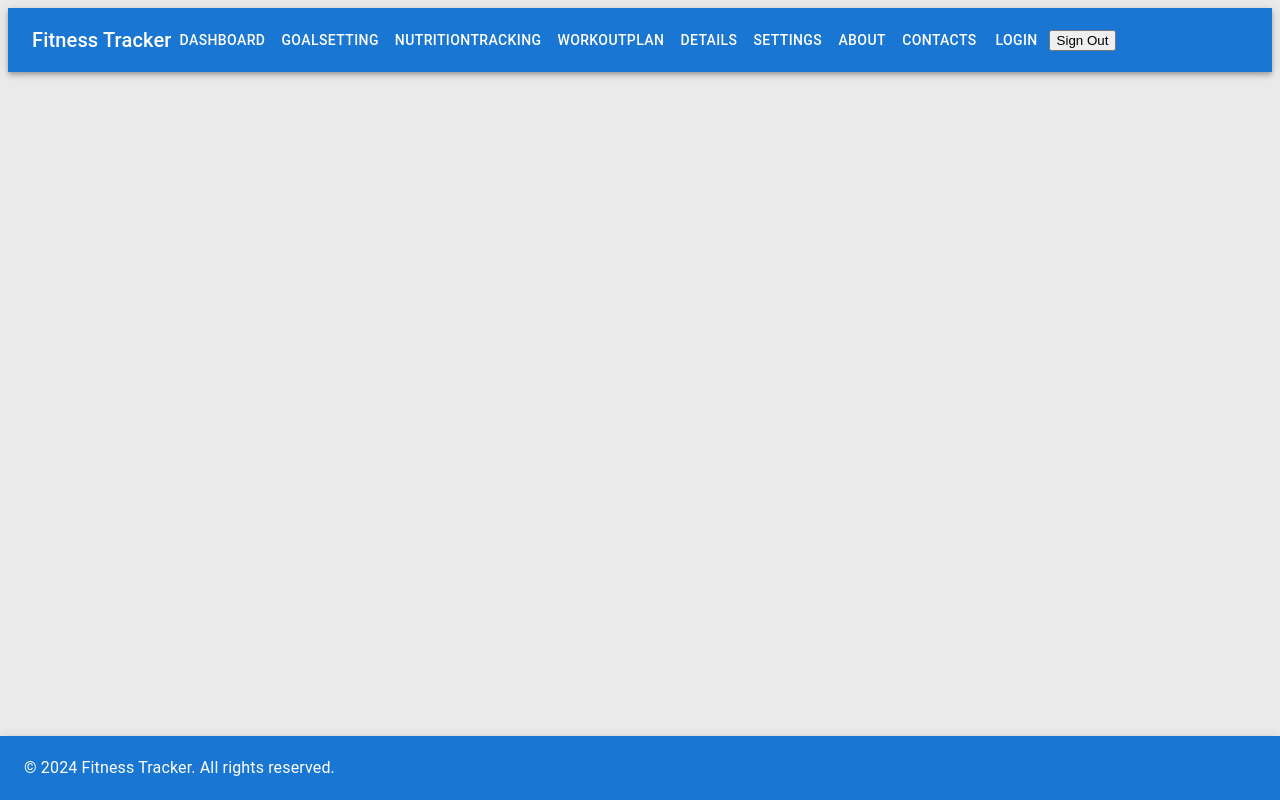
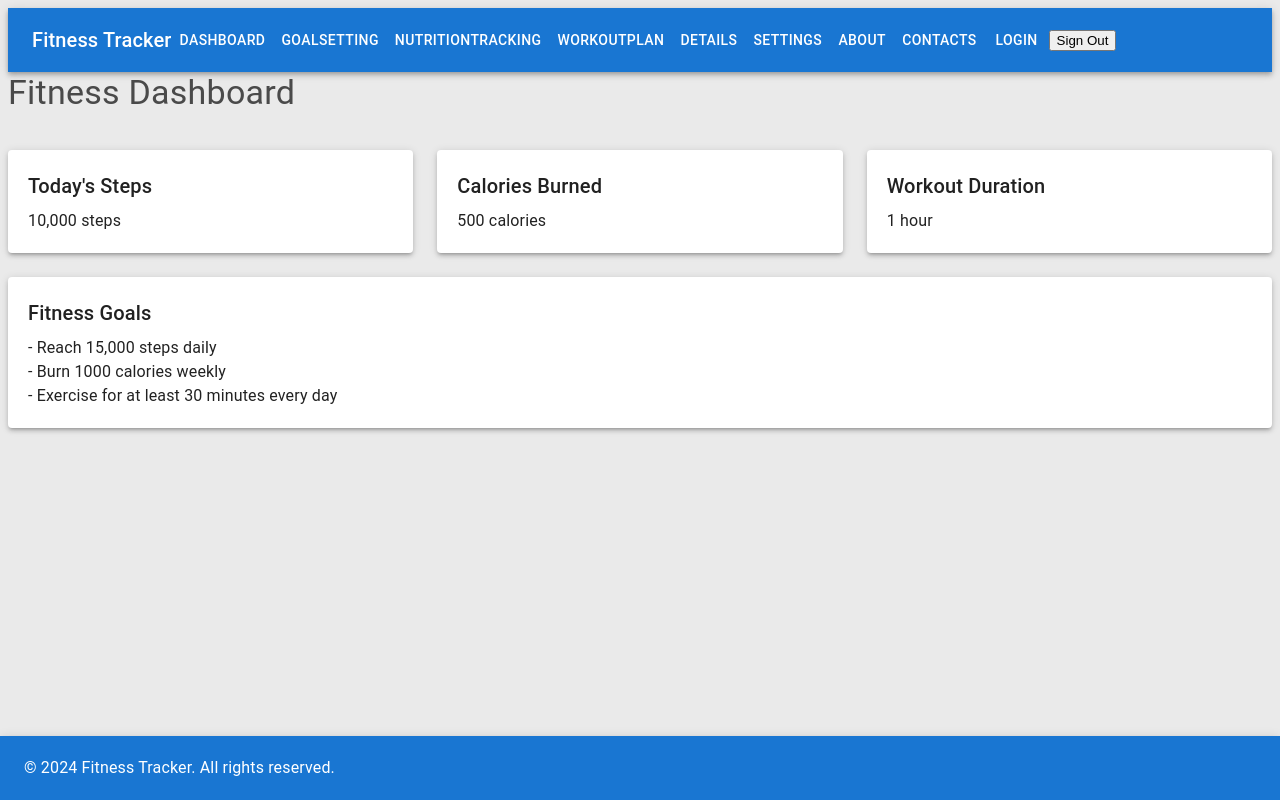
Before and after one commit to Dinah-Ngatia5/group4-fitness-tracking-app, a React (Vite) app in the folder fitness-tracking-app/: page /dashboard in a window 1280 px wide. Built offline with nearby package versions, Linux system fonts and the light colour scheme.

Commit message:
dashboard done with dummy details

```diff
--- a/fitness-tracking-app/src/components/Pages/Dashboard.jsx
+++ b/fitness-tracking-app/src/components/Pages/Dashboard.jsx
@@ -1,15 +1,55 @@
 import React from 'react';
 import { Grid, Paper, Typography } from '@mui/material';
-
 
 const Dashboard = () => {
   return (
     <Grid container spacing={3}>
-      <Grid item xs={12} md={6}>
-
-
-
-
+      <Grid item xs={12}>
+        <Typography variant="h4" gutterBottom>
+          Fitness Dashboard
+        </Typography>
+      </Grid>
+      <Grid item xs={12} md={4}>
+        <Paper elevation={3} style={{ padding: '20px' }}>
+          <Typography variant="h6" gutterBottom>
+            Today's Steps
+          </Typography>
+          <Typography variant="body1">
+            10,000 steps
+          </Typography>
+        </Paper>
+      </Grid>
+      <Grid item xs={12} md={4}>
+        <Paper elevation={3} style={{ padding: '20px' }}>
+          <Typography variant="h6" gutterBottom>
+            Calories Burned
+          </Typography>
+          <Typography variant="body1">
+            500 calories
+          </Typography>
+        </Paper>
+      </Grid>
+      <Grid item xs={12} md={4}>
+        <Paper elevation={3} style={{ padding: '20px' }}>
+          <Typography variant="h6" gutterBottom>
+            Workout Duration
+          </Typography>
+          <Typography variant="body1">
+            1 hour
+          </Typography>
+        </Paper>
+      </Grid>
+      <Grid item xs={12}>
+        <Paper elevation={3} style={{ padding: '20px' }}>
+          <Typography variant="h6" gutterBottom>
+            Fitness Goals
+          </Typography>
+          <Typography variant="body1">
+            - Reach 15,000 steps daily <br />
+            - Burn 1000 calories weekly <br />
+            - Exercise for at least 30 minutes every day
+          </Typography>
+        </Paper>
       </Grid>
     </Grid>
   );
```
